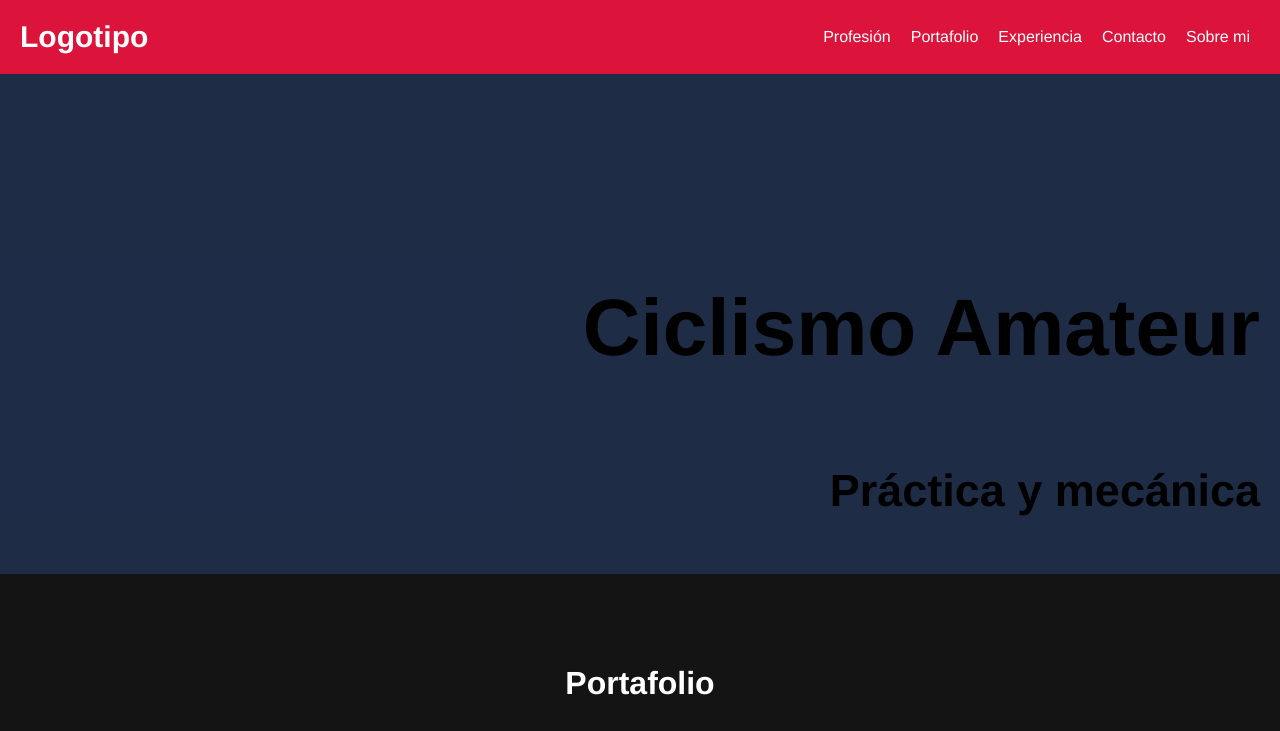
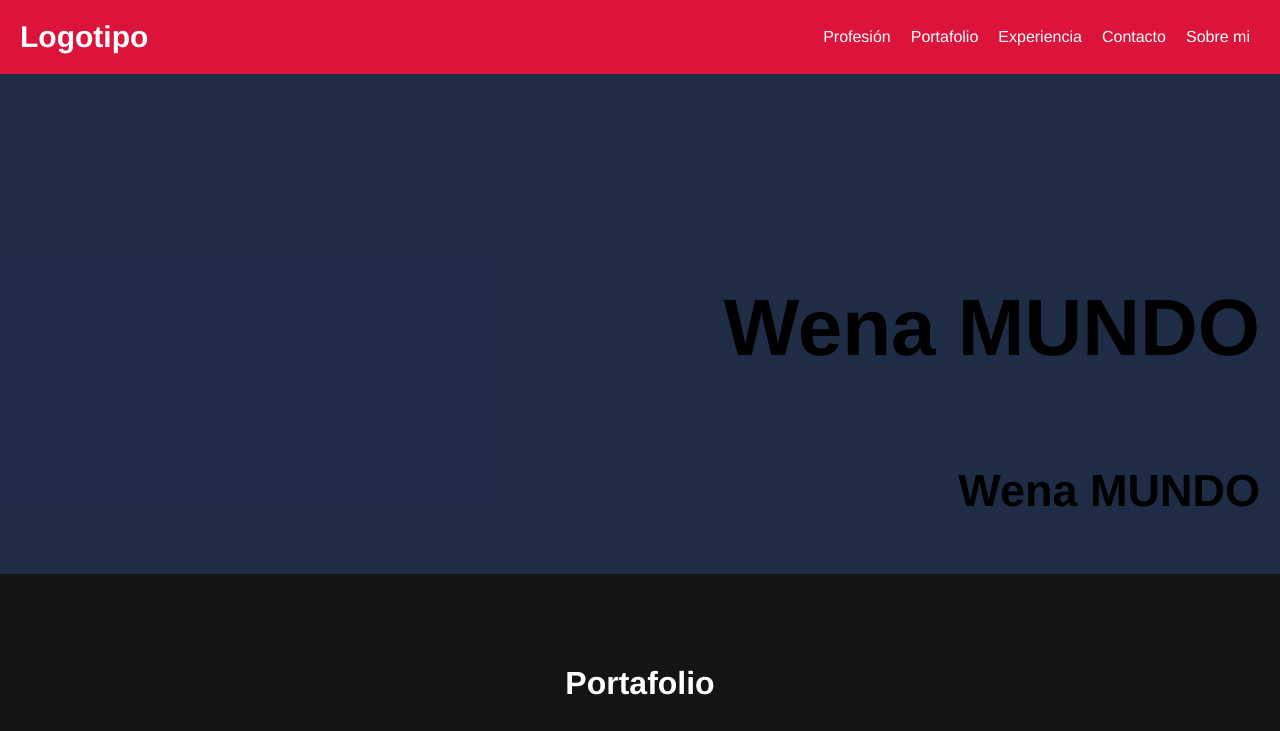
Before and after one commit to Baixo13/app1-b, a plain HTML site: page index.html in a window 1280 px wide. Shown: the top 731 px of the page. Drawn offline with Linux system fonts and the light colour scheme; grey boxes are pictures that could not be loaded.

Commit message:
app1_20210411-b

```diff
--- a/index.html
+++ b/index.html
@@ -28,8 +28,8 @@
 
     <main>
         <div class="Banner">
-            <h1 class="Banner__head1">Ciclismo Amateur</h1>
-            <h2 class="Banner__head2">Práctica y mecánica</h2>
+            <h1 class="Banner__head1">Wena MUNDO</h1>
+            <h2 class="Banner__head2">Wena MUNDO</h2>
         </div>
 
         <div class="portfolio">
```
